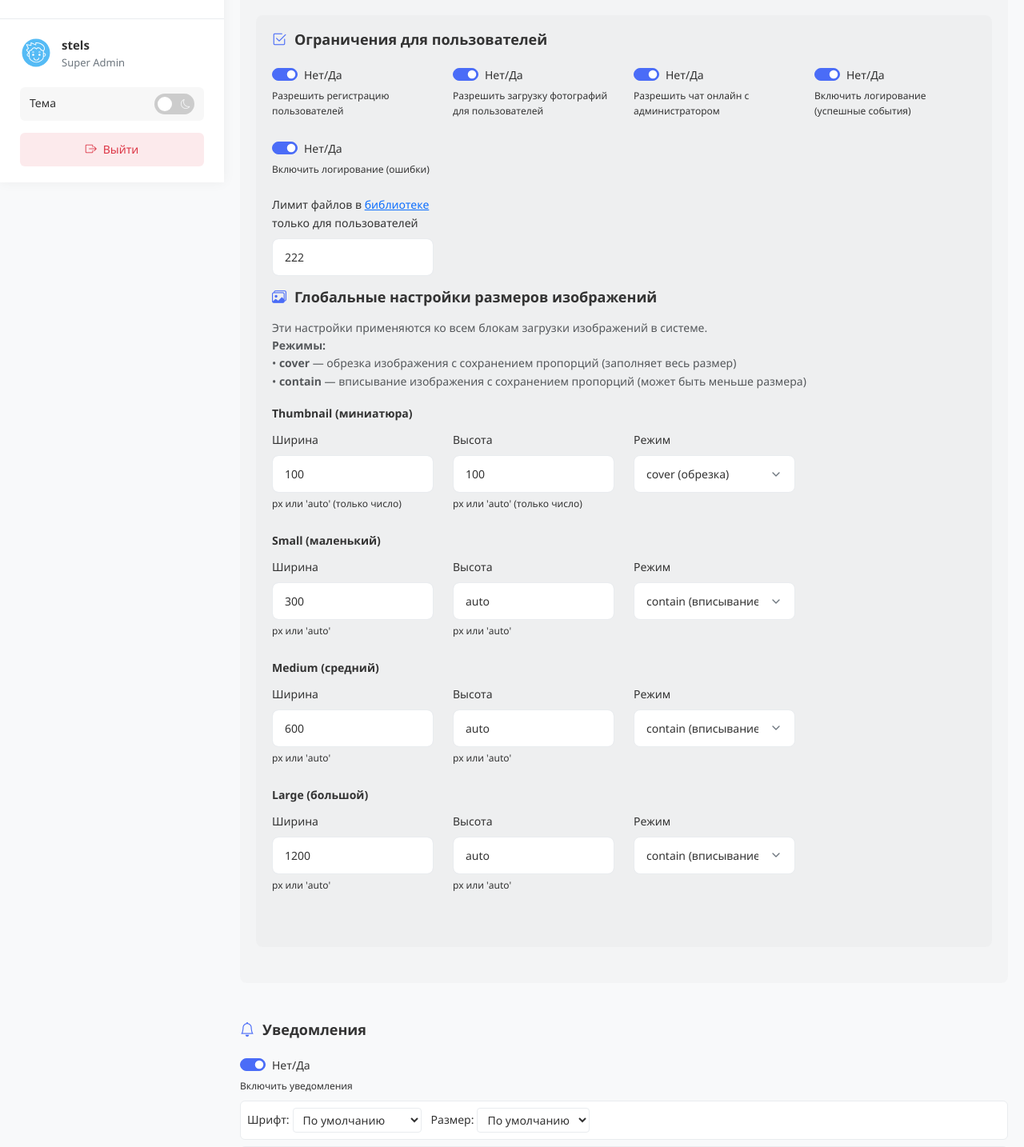
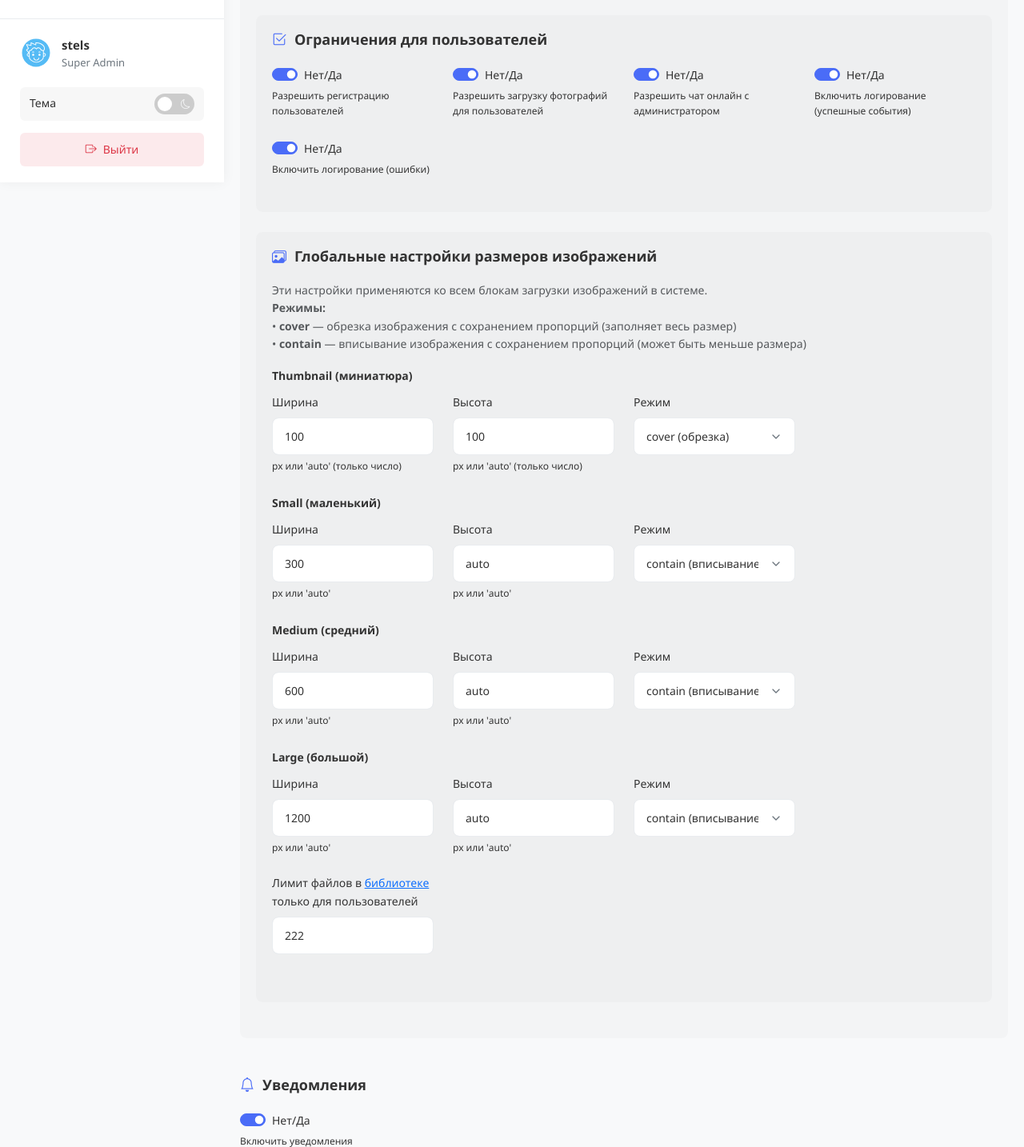
Before and after one commit to dbnz1978-netizen/ADMIN---1, a PHP site: page /user/user_settings.php in a window 1280 px wide. Shown: the part 572-2006 px from the top of the page at 80% size. Run offline with PHP 8.4, Linux system fonts and the light colour scheme; a user stored in the database is signed in; data comes from the database, SQL or seed files in the repository; data that the repository does not hold is empty.

Commit message:
Update user_settings.php

```diff
--- a/admin/user/user_settings.php
+++ b/admin/user/user_settings.php
@@ -284,31 +284,11 @@ if ($_SERVER['REQUEST_METHOD'] === 'POST') {
                 ];
 
                 // ========================================
-                // УДАЛЕНИЕ УСТАРЕВШИХ КЛЮЧЕЙ
-                // ========================================
-
-                // Удаляем устаревшие ключи настроек (если они остались в JSON)
-                $removedSettingsKeys = [
-                    'allow_shop_users',
-                    'allow_shop_admin',
-                    'allow_pages_users',
-                    'allow_pages_admin',
-                    'allow_catalog_users',
-                    'allow_catalog_admin',
-                    'allow_news_users',
-                    'allow_news_admin',
-                ];
-
-                foreach ($removedSettingsKeys as $removedKey) {
-                    unset($currentSettings[$removedKey]);
-                }
-
-                // ========================================
                 // ОБЪЕДИНЕНИЕ И СОХРАНЕНИЕ
                 // ========================================
 
                 // Объединяем старые и новые настройки
-                $updatedSettings = array_merge($currentSettings, $settingsData);
+                $updatedSettings = $settingsData;
                 $updatedSettings['updated_at'] = date('Y-m-d H:i:s');
 
                 // Кодируем в JSON с проверкой ошибок
@@ -566,26 +546,17 @@ $logoProfile  = getFileVersionFromList($pdo, $adminData['profile_logo'] ?? '', '
                                 </div>
                             </div>
                         </div>
-                        <div class="row col-example-row">
-                            <div class="col-3">
-                                <div class="row mb-3">
-                                    <div class="col-12">
-                                        <label for="imageLimit" class="form-label">Лимит файлов в <a href="main_images.php">библиотеке</a> только для пользователей</label>
-                                        <input type="number" class="form-control" id="imageLimit" name="image_limit" min="0" value="<?= (int)$imageLimit ?>">
-                                    </div>
-                                </div>
-                            </div>
-                        </div>
-
+                    </div>
+                    <div class="form-section">
+                        <h3 class="card-title">
+                            <i class="bi bi-images"></i>
+                            Глобальные настройки размеров изображений
+                        </h3>
                         <!-- ========================================
                              НАСТРОЙКИ РАЗМЕРОВ ИЗОБРАЖЕНИЙ
                              ======================================== -->
                         <div class="row mb-4">
                             <div class="col-12">
-                                <h4 class="card-title mb-3">
-                                    <i class="bi bi-images"></i>
-                                    Глобальные настройки размеров изображений
-                                </h4>
                                 <p class="text-muted small mb-3">
                                     Эти настройки применяются ко всем блокам загрузки изображений в системе.
                                     <br><strong>Режимы:</strong>
@@ -640,6 +611,13 @@ $logoProfile  = getFileVersionFromList($pdo, $adminData['profile_logo'] ?? '', '
                                     </div>
                                 </div>
                                 <?php endforeach; ?>
+
+                                <div class="row mb-3">
+                                    <div class="col-md-3">
+                                        <label for="imageLimit" class="form-label">Лимит файлов в <a href="main_images.php">библиотеке</a> только для пользователей</label>
+                                        <input type="number" class="form-control" id="imageLimit" name="image_limit" min="0" value="<?= (int)$imageLimit ?>">
+                                    </div>
+                                </div>
                             </div>
                         </div>
                     </div>
```
